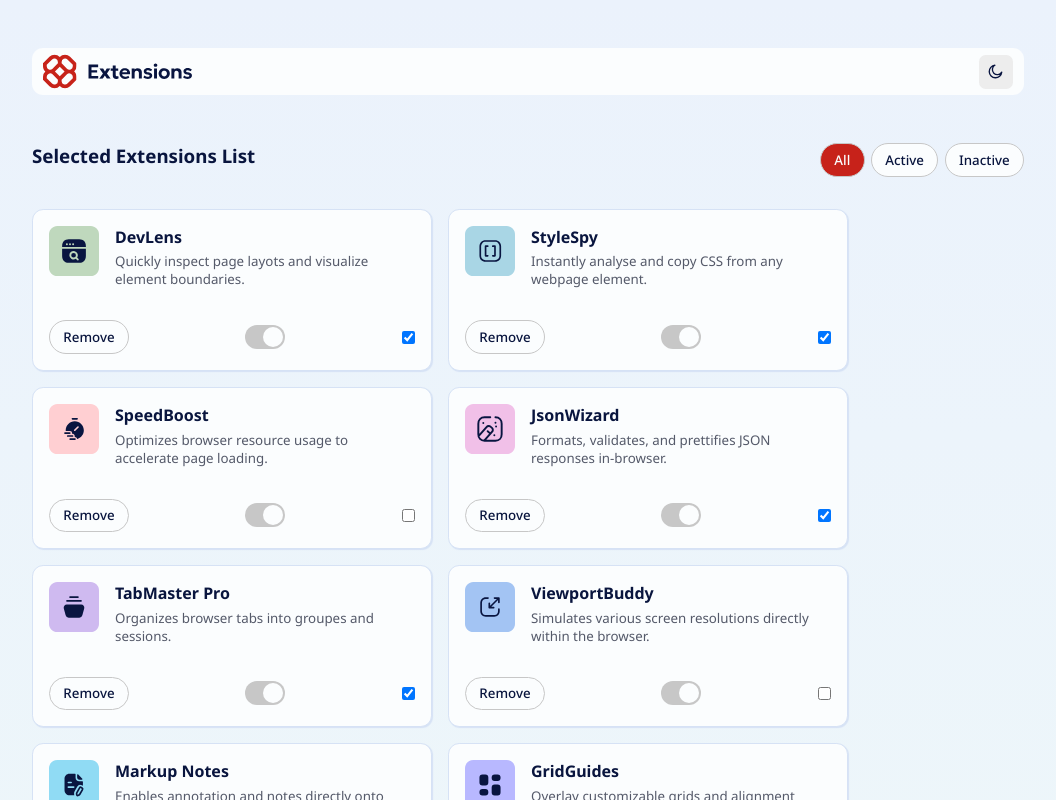
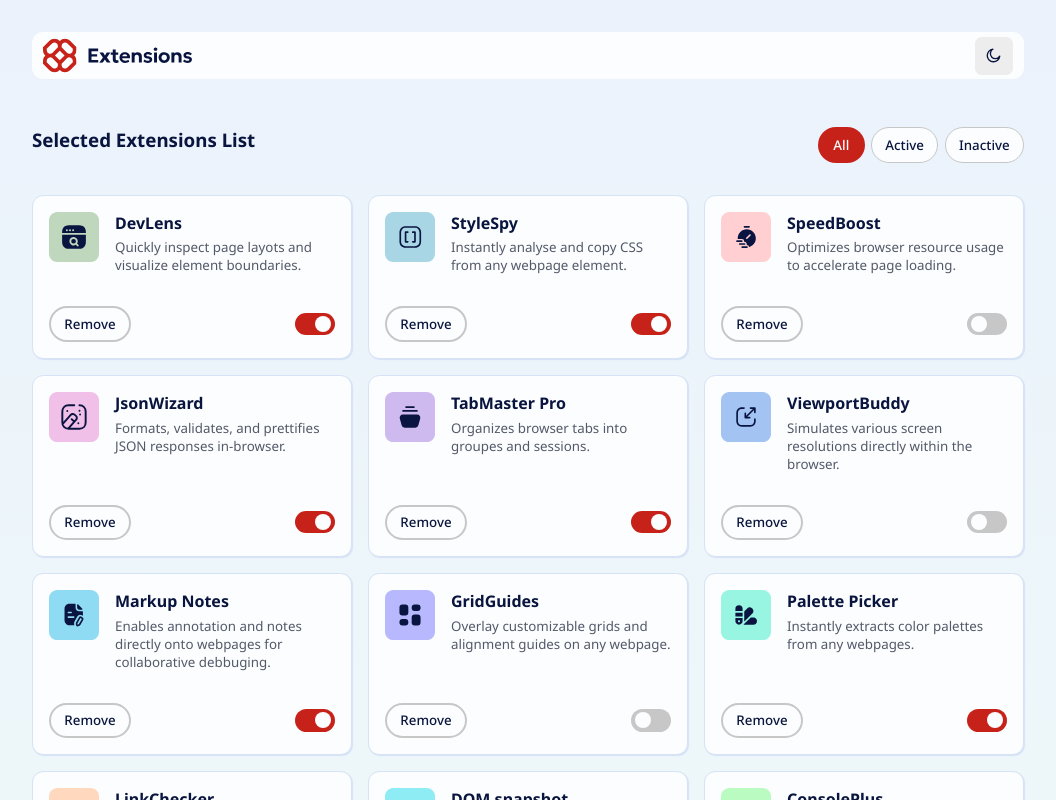
Before and after one commit to Nicole-Ari/extensions-manager, a React (Create React App) app: page / in a window 1280 px wide. Shown: the top 800 px of the page, without its empty margins (112-1168 px from the left). Built offline with nearby package versions, Linux system fonts and the light colour scheme.

Commit message:
Fix: Add Extensions

```diff
--- a/src/app.css
+++ b/src/app.css
@@ -39,3 +39,14 @@
   --br-in: 0.5em;
   --br-out: 0.7em;
 }
+#root {
+  background: var(--Light-Gradient);
+  color: var(--Neutral-900);
+  display: flex;
+  justify-content: center;
+  padding: 2em;
+}
+.dark #root {
+  background: var(--Dark-Gradient);
+  color: var(--Neutral-0);
+}
--- a/src/components/Card.jsx
+++ b/src/components/Card.jsx
@@ -1,15 +1,17 @@
-import React, { useEffect } from "react";
+import React, { useEffect, useRef } from "react";
 import "./card.css";
 import extensions from "../data/extensionsList";
 
 function Card({
   data,
+  checkboxId,
   handleList,
   handleSelectedList,
   list,
   selectedList,
   setPrevlist,
 }) {
+  const ref = useRef();
   const removeExtension = (dt) => {
     const newSelectedList = selectedList.filter((el) => el !== dt);
     extensions.map((el) => el === dt && (el.removed = true));
@@ -32,8 +34,10 @@ function Card({
     handleSelectedList(lt);
     setPrevlist(lt);
   };
-
-  useEffect(() => {}, [selectedList]);
+  const setActive = () => {};
+  useEffect(() => {
+    ref.current.classList.toggle("on", data.active);
+  }, [data.active]);
   return (
     <div className="card">
       <div className="top">
@@ -46,22 +50,29 @@ function Card({
       <div className="bottom">
         <button
           type="reset"
-          className="btn "
+          className="btn reset"
           onClick={
             data?.removed ? () => addExt(data) : () => removeExtension(data)
           }
         >
           {data?.removed ? "Add" : "Remove"}
         </button>
-        <label htmlFor="state" className="checkCont">
+        <label
+          htmlFor={checkboxId}
+          ref={ref}
+          className="checkCont"
+          onClick={setActive}
+          tabIndex={0}
+        >
           <span></span>
+          <input
+            className="state"
+            id={checkboxId}
+            type="checkbox"
+            onChange={(e) => handleClick(e, data)}
+            checked={data?.active}
+          />
         </label>
-        <input
-          id="state"
-          type="checkbox"
-          onChange={(e) => handleClick(e, data)}
-          checked={data?.active}
-        />
       </div>
     </div>
   );
--- a/src/components/SelectedExtensions.jsx
+++ b/src/components/SelectedExtensions.jsx
@@ -1,4 +1,4 @@
-import React, { useEffect, useState } from "react";
+import React, { useEffect, useRef, useState } from "react";
 import Card from "./Card";
 import searchIcon from "../assets/images/icon-search.svg";
 import { useNavigate, useOutletContext } from "react-router-dom";
@@ -9,18 +9,27 @@ function SelectedExtensions() {
   const [prevlist, setPrevlist] = useState([]);
   const [activeList, setActiveList] = useState(false);
   const [inactiveList, setInactiveList] = useState(false);
+  const all = useRef();
+  const active = useRef();
+  const inactive = useRef();
 
   const showActiveExt = () => {
     setActiveList(true);
     if (inactiveList) {
       setInactiveList(!inactiveList);
     }
+    all.current.classList.remove("actif");
+    active.current.classList.add("actif");
+    inactive.current.classList.remove("actif");
   };
 
   const showAll = () => {
     setSelectedList(prevlist);
     setActiveList(false);
     setInactiveList(false);
+    all.current.classList.add("actif");
+    active.current.classList.remove("actif");
+    inactive.current.classList.remove("actif");
   };
 
   const showInactiveExt = () => {
@@ -28,6 +37,9 @@ function SelectedExtensions() {
     if (activeList) {
       setActiveList(!activeList);
     }
+    all.current.classList.remove("actif");
+    active.current.classList.remove("actif");
+    inactive.current.classList.add("actif");
   };
 
   useEffect(() => {
@@ -39,13 +51,21 @@ function SelectedExtensions() {
       <div className="item">
         <h3>Selected Extensions List</h3>
         <div className="options">
-          <button className="btn btn-all actif" onClick={showAll}>
+          <button className="btn btn-all actif" ref={all} onClick={showAll}>
             All
           </button>
-          <button className="btn btn-active" onClick={showActiveExt}>
+          <button
+            className="btn btn-active"
+            ref={active}
+            onClick={showActiveExt}
+          >
             Active
           </button>
-          <button className="btn btn-incative" onClick={showInactiveExt}>
+          <button
+            className="btn btn-incative"
+            ref={inactive}
+            onClick={showInactiveExt}
+          >
             Inactive
           </button>
         </div>
@@ -94,7 +114,7 @@ function SelectedExtensions() {
             return (
               <Card
                 data={el}
-                key={el.name}
+                key={index}
                 checkboxId={checkboxId}
                 list={list}
                 selectedList={selectedList}
--- a/src/components/card.css
+++ b/src/components/card.css
@@ -3,18 +3,17 @@
   display: flex;
   flex-direction: column;
   gap: 2em;
-  min-width: 25em;
-  max-width: 25em;
+  max-width: 20em;
   border-radius: var(--br-out);
   border: 1px solid var(--Neutral-200);
   box-shadow: 1px 1px 1px var(--Neutral-200);
   padding: 1em;
+  justify-content: space-between;
 }
 
 .top {
   display: flex;
   gap: 1em;
-  align-items: baseline;
 }
 .top > img {
   align-self: self-start;
@@ -37,23 +36,39 @@
   color: var(--Neutral-600);
   font-weight: var(--fw-500);
 }
+.reset {
+  border-width: 2px;
+}
+.reset:hover {
+  background: var(--Red-400);
+  color: var(--Neutral-0);
+  border: 1px solid var(--Red-400);
+}
 .checkCont {
   background: var(--Neutral-300);
   border-radius: 2em;
   display: flex;
   align-items: center;
   width: 2.5em;
-  height: 1.5em;
+  height: 1.4em;
   padding: 2px;
   position: relative;
+  outline: 2px solid transparent;
+  border: 2px solid transparent;
 }
+.checkCont:hover {
+  cursor: pointer;
+}
+
 .checkCont > span {
   background: var(--Neutral-0);
-  padding: 10px;
+  padding: 8px;
   border-radius: 100%;
   position: absolute;
   top: 50%;
-  right: 2.5px;
+
+  align-self: center;
+  justify-self: center;
   transform: translateY(-50%);
 }
 .on {
@@ -63,7 +78,19 @@
   right: 2.5px;
 }
 .checkCont > .state {
-  /* visibility: hidden; */
+  visibility: hidden;
+}
+.checkCont:focus-visible {
+  outline: 2px solid var(--Red-400);
+  border: 2px solid var(--Neutral-0);
+}
+.dark .reset {
+  border-width: 2px;
+}
+.dark .reset:hover {
+  background: var(--Red-400);
+  color: var(--Neutral-900);
+  border: 1px solid var(--Red-400);
 }
 .dark .details small {
   color: var(--Neutral-300);
@@ -73,3 +100,20 @@
   border: 1px solid var(--Neutral-600);
   box-shadow: unset;
 }
+.dark .checkCont {
+  background: var(--Neutral-600);
+}
+.dark .checkCont:hover {
+  background: var(--Neutral-800);
+}
+.dark .on {
+  background: var(--Red-400);
+}
+.dark .on:hover {
+  background: var(--Red-500);
+}
+
+.dark .checkCont:focus-visible {
+  outline: 2px solid var(--Red-400);
+  border: 2px solid var(--Neutral-700);
+}
--- a/src/components/header.css
+++ b/src/components/header.css
@@ -5,23 +5,26 @@
   padding: 0.2em 0.7em;
   border-radius: var(--br-out);
   align-items: center;
+  width: 100%;
 }
 
 .switch-btn {
   background: var(--Neutral-100);
-  border: none;
   padding: 0.7em;
   border-radius: var(--br-in);
   display: flex;
-  outline: none;
   justify-content: center;
   align-items: center;
+  border: 2px solid transparent;
+  outline: 2px solid transparent;
 }
 .switch-btn:hover {
   cursor: pointer;
 }
-.switch-btn:focus {
-  border: 2px solid var(--Red-400);
+.switch-btn:focus-visible,
+.switch-btn:active {
+  border: 2px solid var(--Neutral-0);
+  outline: 2px solid var(--Red-400);
 }
 
 .dark .header {
@@ -30,6 +33,14 @@
 .dark .switch-btn {
   background: var(--Neutral-700);
 }
+.dark .switch-btn:hover {
+  background: var(--Neutral-600);
+}
+.dark .switch-btn:focus-visible,
+.dark .switch-btn:active {
+  border: 2px solid var(--Neutral-900);
+  outline: 2px solid var(--Red-400);
+}
 
 .dark .blue-part {
   fill: var(--Neutral-0);
--- a/src/container/home.css
+++ b/src/container/home.css
@@ -1,13 +1,12 @@
 .main-container {
-  background: var(--Light-Gradient);
   height: fit-content;
   min-height: 100vh;
-  padding: 3em 9em;
+  width: 62em;
   font-family: var(--ff-main);
   font-size: var(--fs);
-  color: var(--Neutral-900);
   display: flex;
   flex-direction: column;
+  align-items: center;
   gap: 3em;
 }
 
@@ -20,6 +19,7 @@
   display: flex;
   flex-direction: column;
   gap: 2em;
+  width: 100%;
 }
 .item {
   display: flex;
@@ -37,28 +37,63 @@
 .btn {
   border-radius: 2em;
   padding: 0.5em 1em;
-  outline: none;
+  border: 2px solid transparent;
+  outline: 2px solid transparent;
   border: 1px solid var(--Neutral-300);
   background: var(--Neutral-0);
   color: var(--Neutral-900);
   font-family: var(--ff-secondary);
 }
+.btn:hover {
+  cursor: pointer;
+}
 .actif {
   background: var(--Red-700);
   color: var(--Neutral-0);
+  border: 2px solid transparent;
+  outline: 2px solid transparent;
+}
+.btn:focus-visible,
+.btn:active {
+  border: 2px solid var(--Neutral-200);
+  outline: 2px solid var(--Red-400);
+}
+.actif:focus-visible,
+.actif:active {
+  border: 2px solid var(--Neutral-0);
+  outline: 2px solid var(--Red-400);
+}
+.reset {
+  outline: 2px solid transparent;
 }
 
-.dark .main-container {
-  background: var(--Dark-Gradient);
-  color: var(--Neutral-0);
+.reset:focus-visible {
+  border: 2px solid var(--Neutral-0);
+  background: var(--Neutral-100);
+  outline: 2px solid var(--Red-400);
 }
 .dark .btn {
-  border: 1px solid var(--Neutral-600);
+  border: 2px solid var(--Neutral-600);
   background: var(--Neutral-700);
   color: var(--Neutral-0);
+  outline: 2px solid transparent;
+}
+.dark .btn:hover {
+  background: var(--Neutral-600);
+}
+
+.dark .actif:hover {
+  background: var(--Red-500);
 }
 
 .dark .actif {
   background: var(--Red-400);
   color: var(--Neutral-900);
+  border: 2px solid transparent;
 }
+
+.dark .btn:focus-visible,
+.dark .btn:active {
+  border: 2px solid var(--Neutral-900);
+  outline: 2px solid var(--Red-400);
+}
```
